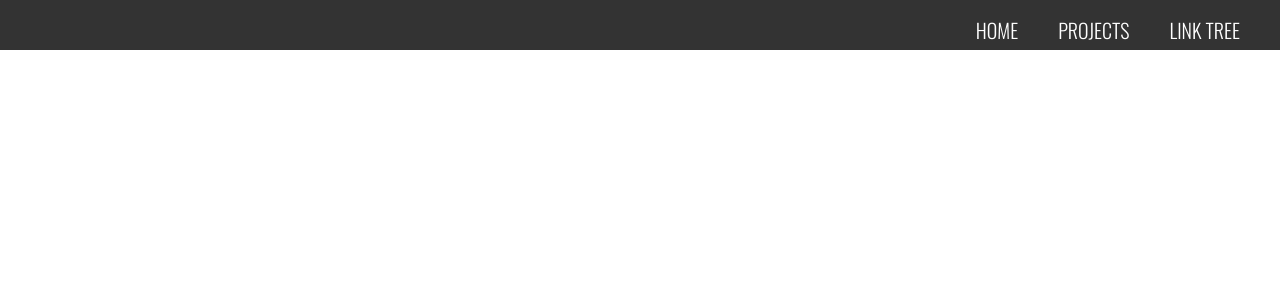
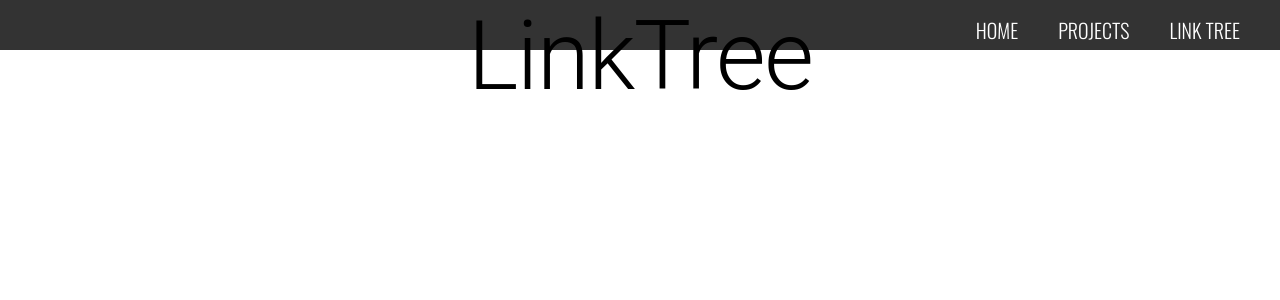
Before and after one commit to josephuche1/Portfolio-Website, a React (Create React App) app in the folder client/: page /linktree in a window 1280 px wide. Shown: the top 300 px of the page. Built offline with nearby package versions, Linux system fonts and the light colour scheme.

Commit message:
Create link tree page

```diff
--- a/client/src/App.tsx
+++ b/client/src/App.tsx
@@ -1,18 +1,21 @@
 import React from 'react';
 import './App.css';
 import { BrowserRouter as Router, Route, Routes } from 'react-router-dom';
-import PersistentNav from './pages/PersistentNav/PersistentNav';
+import Header from './components/Header/Header';
 import HomePage from './pages/HomePage/HomePage';
 import ProjectsPage from './pages/ProjectsPage/ProjectsPage';
+import LinkTree from './pages/LinkTree/LinkTree';
 
 
 function App() {
   return (
     <Router>
-      <PersistentNav />
+      <Header />
       <Routes>
         <Route index path="/" element={<HomePage />} />
         <Route path="/projects" element={<ProjectsPage />} />
+        <Route path="/linktree" element={<LinkTree />} />
+        {/* <Route path="*" element={<h1>404 Not Found</h1>} /> */}
       </Routes>
     </Router>
   );
--- a/client/src/components/Header/Header.tsx
+++ b/client/src/components/Header/Header.tsx
@@ -16,7 +16,7 @@
       >
         <TabItem title="Home" linkto="/" />
         <TabItem title="Projects" linkto="/projects" />
-        <TabItem title="Link Tree" linkto="/link-tree" />
+        <TabItem title="Link Tree" linkto="/linktree" />
       </Box>
     </Box>
   )
--- a/client/src/components/ProjectDisplay/ProjectDisplay.tsx
+++ b/client/src/components/ProjectDisplay/ProjectDisplay.tsx
@@ -2,7 +2,7 @@
 import Grid from '@mui/material/Grid';
 import ProjectCard from "../ProjectCard/ProjectCard";
 
-const ProjectDisplay = () => {
+const ProjectDisplay : React.FC = () => {
   return (
     <Grid container xs={12} style={{
         width: '100%',
--- /dev/null
+++ b/client/src/pages/LinkTree/LinkTree.tsx
@@ -0,0 +1,14 @@
+import React from 'react';
+import Box from '@mui/material/Box';
+import Typography from '@mui/material/Typography';
+import Grid from '@mui/material/Grid';
+
+const LinkTree: React.FC = () => {
+  return (
+    <Box>
+      <Typography variant="h1" align="center">LinkTree</Typography>
+    </Box>
+  )
+}
+
+export default LinkTree
--- a/client/src/pages/PersistentNav/PersistentNav.tsx
+++ /dev/null
@@ -1,12 +0,0 @@
-import React from 'react'
-import Header from '../../components/Header/Header'
-
-const PersistentNav: React.FC = () => {
-  return (
-    <div>
-      <Header />
-    </div>
-  )
-}
-
-export default PersistentNav
```
